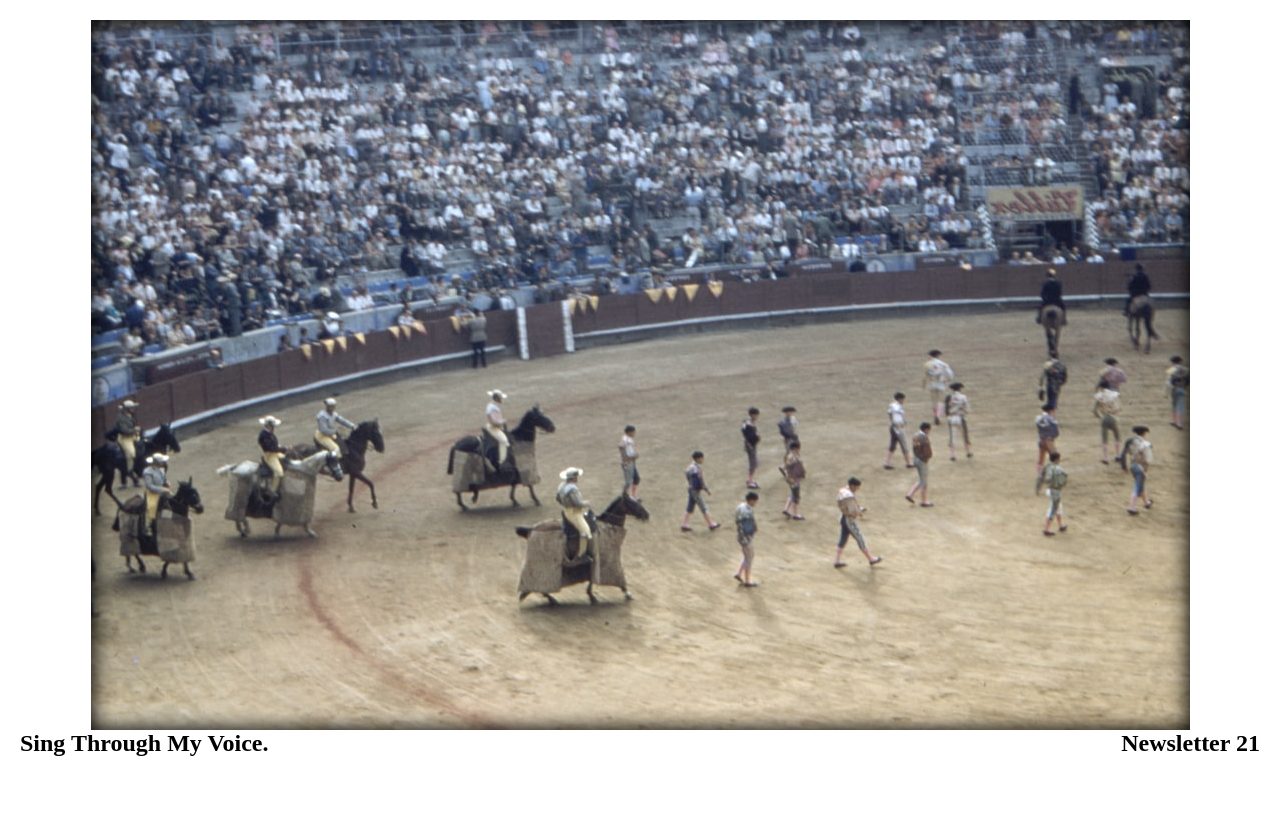
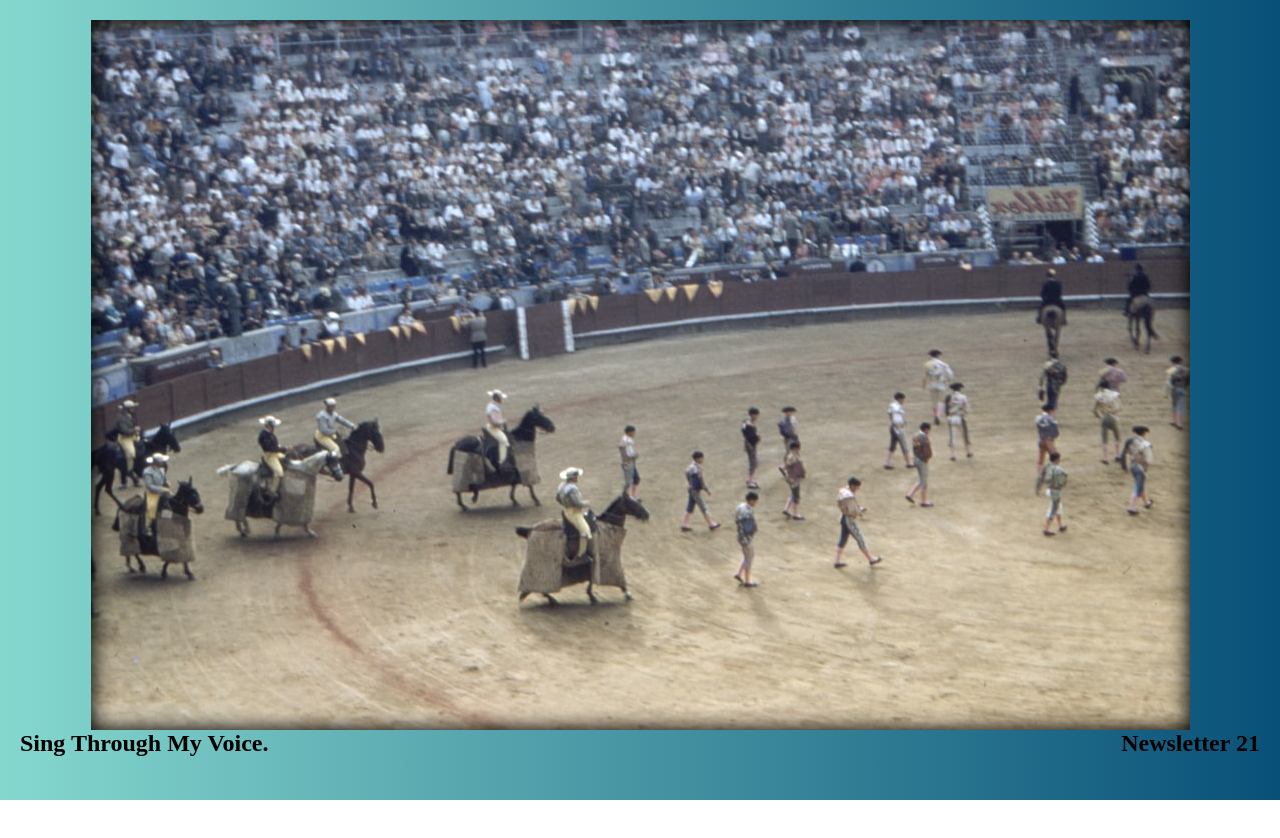
Before and after one commit to heyheman11/hover-animation, a website built with webpack: page index.html in a window 1280 px wide. After the commit the page ends 800 px from the top, so only its background shows below. Built offline with nearby package versions, Linux system fonts and the light colour scheme.

Commit message:
small refactors

```diff
--- a/src/global.scss
+++ b/src/global.scss
@@ -4,7 +4,7 @@
 }
 
 .body-content {
-  height: 100vh;
+  height: calc(100vh - 40px);
   padding: 20px;
 }
 
@@ -16,3 +16,17 @@ h2 {
   box-sizing: content-box;
   margin: 0;
 }
+
+body {
+  background: #085078; /* fallback for old browsers */
+  background: -webkit-linear-gradient(
+    to right,
+    #85d8ce,
+    #085078
+  ); /* Chrome 10-25, Safari 5.1-6 */
+  background: linear-gradient(
+    to right,
+    #85d8ce,
+    #085078
+  ); /* W3C, IE 10+/ Edge, Firefox 16+, Chrome 26+, Opera 12+, Safari 7+ */
+}
--- a/src/image.scss
+++ b/src/image.scss
@@ -2,6 +2,8 @@
   display: flex;
   align-items: center;
   justify-content: center;
+  --cursor-x: 0;
+  --cursor-y: 0;
 }
 
 .cursor-follow {
@@ -12,8 +14,7 @@
   width: 80px;
   z-index: 1;
   border-radius: 75%;
-  --cursor-x: 0;
-  --cursor-y: 0;
+
   left: var(--cursor-x);
   top: var(--cursor-y);
   opacity: 0;
--- a/src/index.js
+++ b/src/index.js
@@ -22,6 +22,7 @@ const offSetCalculation = (mouseCoordinate) => {
 const CURSOR_BASE_CLASS_NAME = "cursor-follow"
 
 window.addEventListener("load", () => {
+  const fullEffectContainer = document.body.querySelector(".image-container");
   const imageContainer = document.body.querySelector(".image-content");
   const image = imageContainer.querySelector("img");
   const cursorCircle = document.body.querySelector(`.${CURSOR_BASE_CLASS_NAME}`);
@@ -54,8 +55,8 @@ window.addEventListener("load", () => {
     const cursorX = event.clientX;
     const cursorY = event.clientY;
 
-    cursorCircle.style.setProperty("--cursor-x", `${cursorX - 40}px`);
-    cursorCircle.style.setProperty("--cursor-y", `${cursorY - 40}px`);
+    fullEffectContainer.style.setProperty("--cursor-x", `${cursorX - 40}px`);
+    fullEffectContainer.style.setProperty("--cursor-y", `${cursorY - 40}px`);
 
     image.style.setProperty(
       "--x-offset",
```
